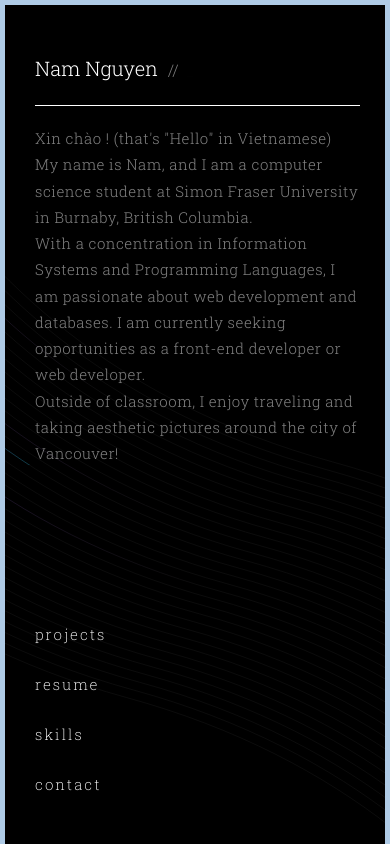
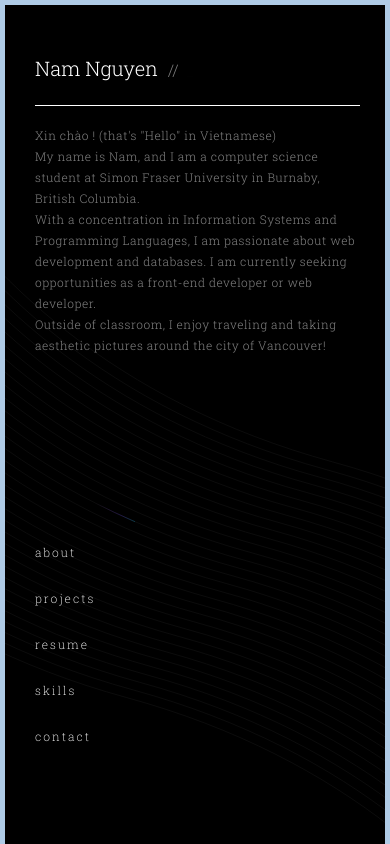
Before and after one commit to namneyugn21/namneyugn21.github.io, a React (Create React App) app: page / in a window 390 px wide. Built offline with nearby package versions, Linux system fonts and the light colour scheme; the HTML template or start-up script is replaced by a standard one; a web font is replaced by a local one.

Commit message:
improvement on responsive beams

```diff
--- a/src/App.css
+++ b/src/App.css
@@ -136,11 +136,11 @@
         left: 30px;
         letter-spacing: 0.5px;
         line-height: 1.75;
-        font-size: 15px;
+        font-size: 12px;
     }
     .introduction_menu-list {
-        bottom: 50px;
+        bottom: 100px;
         left: 30px;
-        font-size: 15px;
+        font-size: 12px;
     }
 }
--- a/src/App.js
+++ b/src/App.js
@@ -31,6 +31,7 @@ function App() {
                 </div>
                 <div className="introduction_menu">
                     <ol class="introduction_menu-list">
+                        <li className="roboto-slab-extra-light"><span className="introduction_menu-item">about</span></li>
                         <li className="roboto-slab-extra-light"><span className="introduction_menu-item">projects</span></li>
                         <li className="roboto-slab-extra-light"><span className="introduction_menu-item">resume</span></li>
                         <li className="roboto-slab-extra-light"><span className="introduction_menu-item">skills</span></li>
--- a/src/components/ui/background-beams.tsx
+++ b/src/components/ui/background-beams.tsx
@@ -3,7 +3,8 @@ import { motion } from "framer-motion";
 
 export const BackgroundBeams = React.memo(
     ({ className }: { className?: string }) => {
-        const [viewBox, setViewBox] = React.useState("0 0 820 820");
+        const initialViewBox = window.innerWidth < 400 ? "80 -450 400 900" : "0 0 820 820";
+        const [viewBox, setViewBox] = React.useState(initialViewBox);
         React.useEffect(() => {
             const updateViewBox = () => {
                 if (window.innerWidth < 400) {
@@ -12,7 +13,6 @@ export const BackgroundBeams = React.memo(
                     setViewBox("0 0 820 820");
                 }
             };
-            updateViewBox();
             window.addEventListener("resize", updateViewBox);
             return () => {
                 window.removeEventListener("resize", updateViewBox);
```
